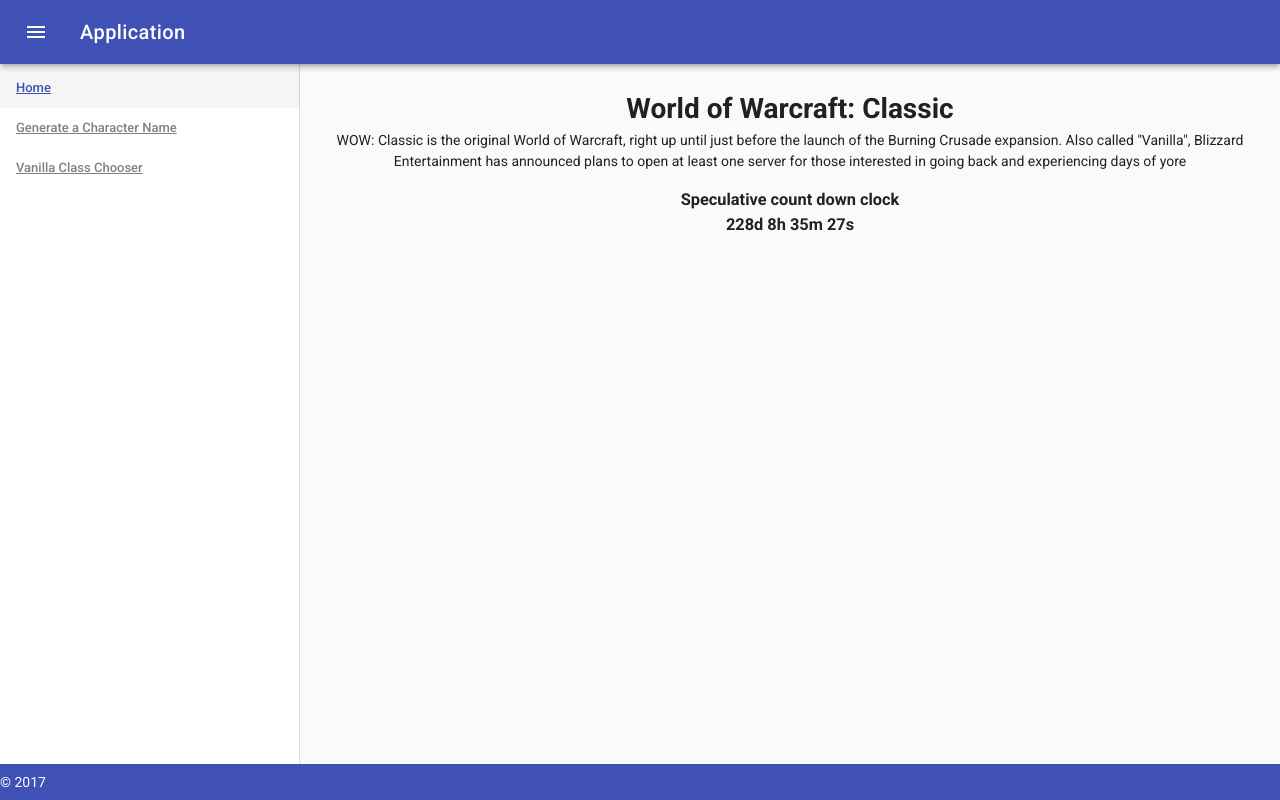
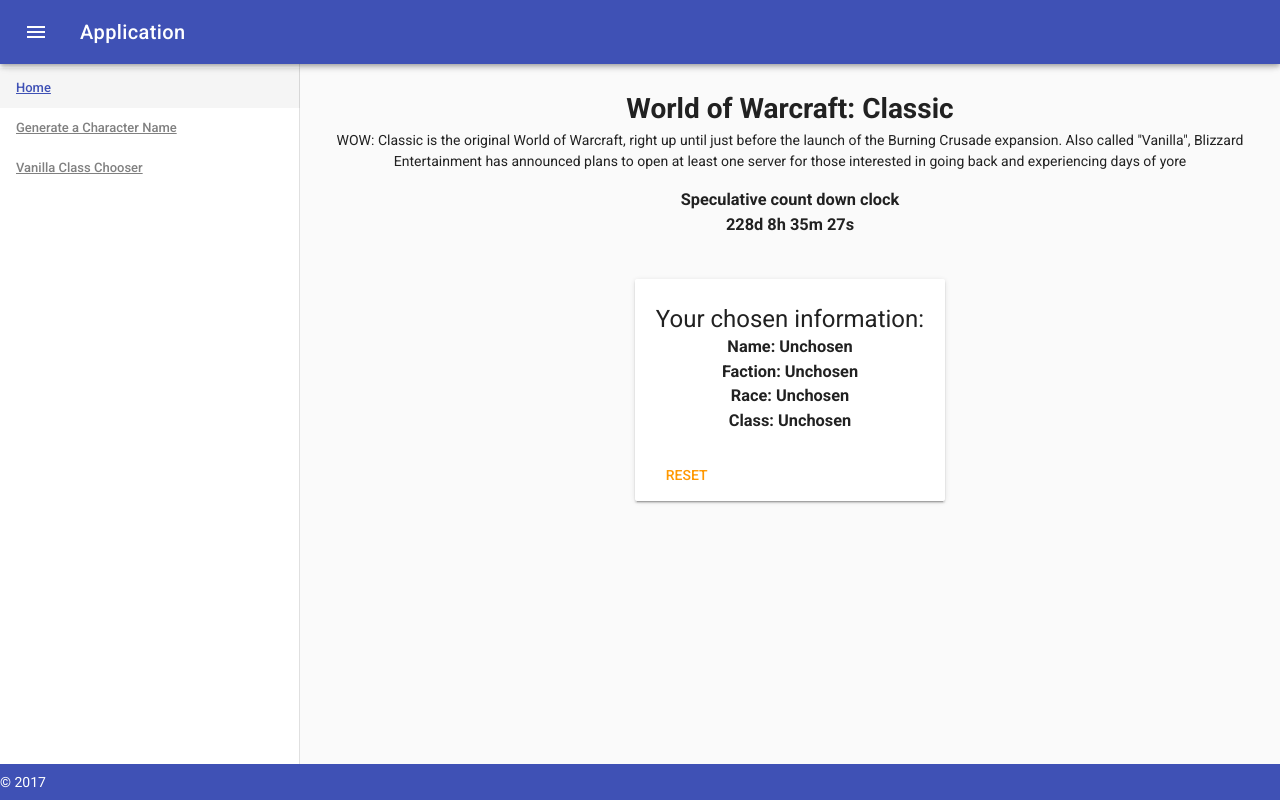
Before and after one commit to riderjensen/vue-final, a Vue app: page /search in a window 1280 px wide. Built offline with nearby package versions, Linux system fonts and the light colour scheme.

Commit message:
Managing with Vuex State

```diff
--- a/src/components/ClassChoice.vue
+++ b/src/components/ClassChoice.vue
@@ -15,7 +15,7 @@
 export default {
   name: "NameCard",
   props: {
-    msg: String
+    msg: Object
   }
 };
 </script>
--- a/src/store.js
+++ b/src/store.js
@@ -4,7 +4,13 @@
 Vue.use(Vuex);
 
 export default new Vuex.Store({
-  state: {},
-  mutations: {},
-  actions: {}
+	state: {
+		firstName: 'Unchosen',
+		lastName: '',
+		faction: 'Unchosen',
+		race: 'Unchosen',
+		class: 'Unchosen'
+	},
+	mutations: {},
+	actions: {}
 });
--- a/src/views/Decide.vue
+++ b/src/views/Decide.vue
@@ -140,6 +140,9 @@
     addClass(useClass) {
       this.userClass = useClass.name;
       this.classChosen = false;
+      this.$store.state.faction = this.userFaction;
+      this.$store.state.race = this.userRace;
+      this.$store.state.class = this.userClass;
       this.finished = true;
     },
     restart() {
--- a/src/views/Home.vue
+++ b/src/views/Home.vue
@@ -4,10 +4,56 @@
 	<p>WOW: Classic is the original World of Warcraft, right up until just before the launch of the Burning Crusade expansion. Also called "Vanilla", Blizzard Entertainment has announced plans to open at least one server for those interested in going back and experiencing days of yore</p>
 	<h3>Speculative count down clock</h3>
 	<h3 id="clock"></h3>
+	<br>
+	<br>
+   <v-flex xs12 sm4 offset-sm4>
+      <v-card>
+
+        <v-card-title primary-title>
+          <div style="margin:auto">
+			<h3 class="headline mb-0">Your chosen information:</h3>
+            <h3 class="mb-0">Name: {{ ourName }} </h3>
+			<h3 class="mb-0">Faction: {{ ourFaction }}</h3>
+			<h3 class="mb-0">Race: {{ ourRace }}</h3>
+			<h3 class="mb-0">Class: {{ ourClass }}</h3>
+          </div>
+        </v-card-title>
+
+        <v-card-actions>
+          <v-btn flat color="orange" @click="resetStore">Reset</v-btn>
+        </v-card-actions>
+      </v-card>
+    </v-flex>
+
   </div>
 </template>
 
 <script>
+export default {
+  computed: {
+    ourName() {
+      return this.$store.state.firstName + " " + this.$store.state.lastName;
+    },
+    ourFaction() {
+      return this.$store.state.faction;
+    },
+    ourRace() {
+      return this.$store.state.race;
+    },
+    ourClass() {
+      return this.$store.state.class;
+    }
+  },
+  methods: {
+    resetStore() {
+      this.$store.state.firstName = "";
+      this.$store.state.lastName = "";
+      this.$store.state.faction = "";
+      this.$store.state.race = "";
+      this.$store.state.class = "";
+    }
+  }
+};
 // @ is an alias to /src
 
 let countDownDate = new Date("June 9, 2019 00:00:00").getTime();
--- a/src/views/Search.vue
+++ b/src/views/Search.vue
@@ -6,7 +6,7 @@
 	<NameCard v-bind:gender="item.gender">
 		<h2>{{ item.name }} {{ item.surname }}</h2>
 		<v-spacer></v-spacer>
-		<h4>Country - {{ item.region }}</h4>
+		<v-btn color="info" @click="addName(item.name, item.surname)">Select</v-btn>
 	</NameCard>
 		</transition>
 	</div>
@@ -46,6 +46,10 @@
         .catch(function(error) {
           console.log(error);
         });
+    },
+    addName(name, surname) {
+      this.$store.state.firstName = name;
+      this.$store.state.lastName = surname;
     }
   }
 };
```
Also changed, not shown: 1 other file (tests, documents, lock files or other folders).
